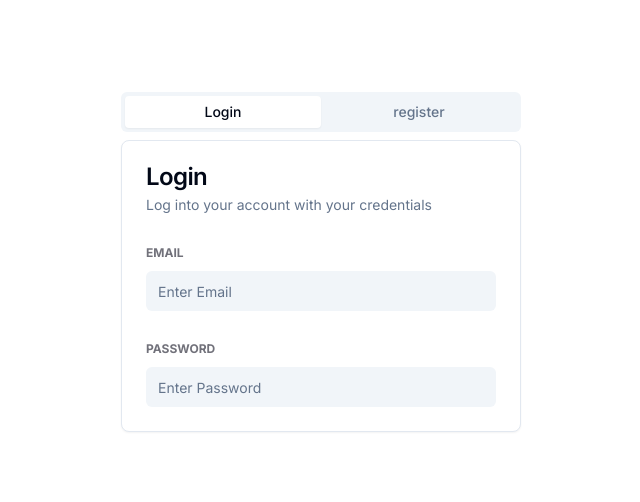
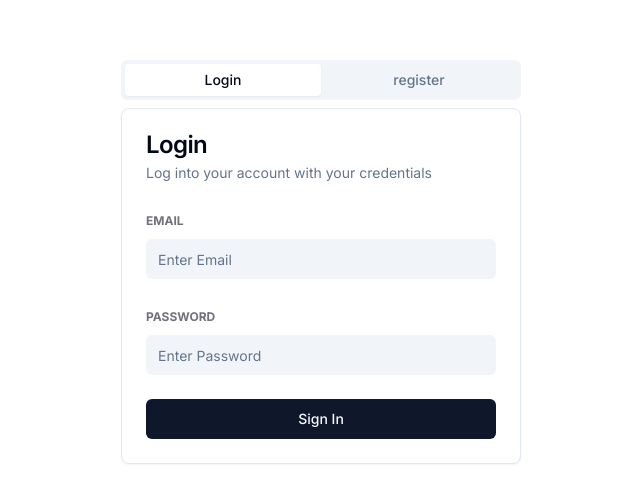
Before and after one commit to Annie-Huang/traversypress-ui, a Next.js app: page /auth in a window 1280 px wide. Shown: the part 138-640 px from the top of the page, without its empty margins (319-959 px from the left). Built offline with nearby package versions, Linux system fonts and the light colour scheme.

Commit message:
Add <Button> to do submit

```diff
--- a/components/auth/LoginForm.tsx
+++ b/components/auth/LoginForm.tsx
@@ -105,6 +105,8 @@ const LoginForm = () => {
                 </FormItem>
               )}
             />
+
+            <Button className='w-full'>Sign In</Button>
           </form>
         </Form>
       </CardContent>
```
